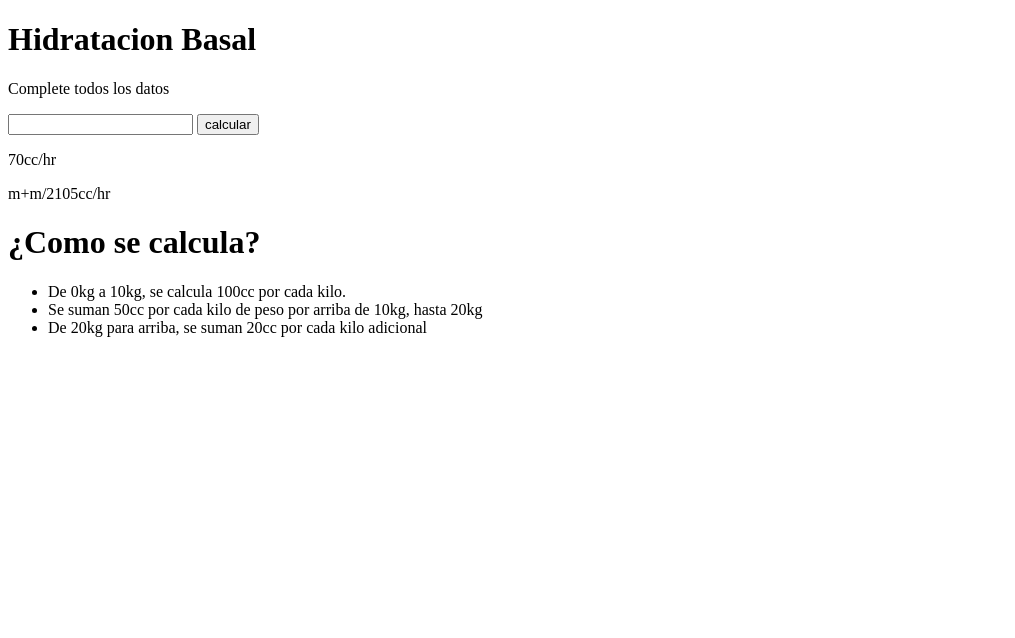
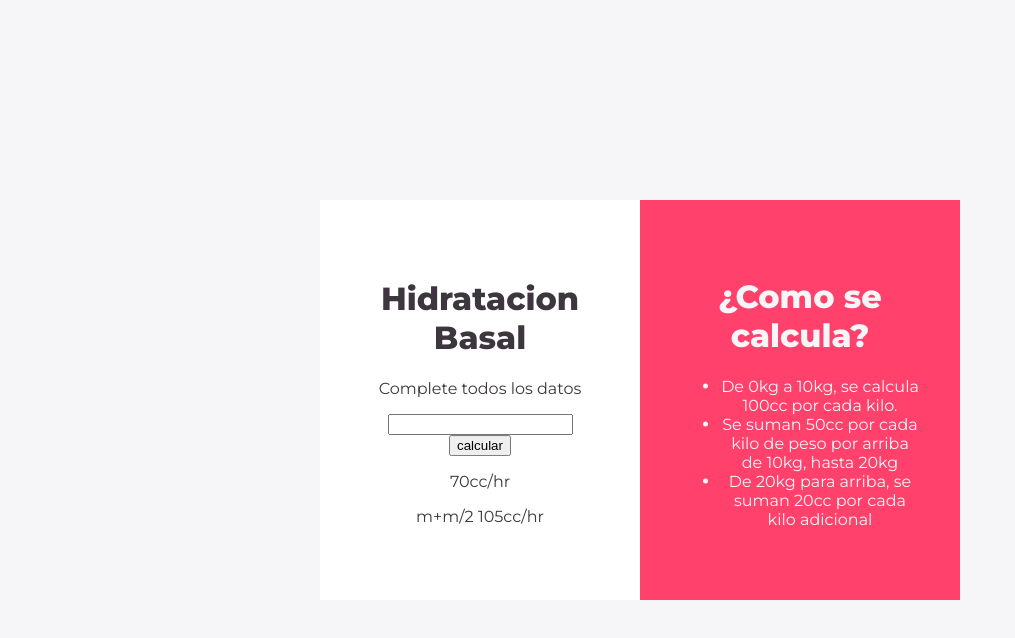
Before and after one commit to Arap07/calculadora.feb, a plain HTML site: page index.html in a window 1280 px wide. Shown: the whole page, without its empty margins (0-1015 px from the left). Drawn offline with Linux system fonts and the light colour scheme.

Commit message:
Se incorporo CSS

```diff
--- a/index.html
+++ b/index.html
@@ -3,21 +3,38 @@
 <html>
     <head>
      <title>calculadora de hidratacion</title>
+     <meta charse="utf-8"/>
+    <link rel="stylesheet" href="style.css"/>
     </head>
 
     <body>
-        <h1>Hidratacion Basal</h1>
+        <div id="contenedor">
+            <div id="calculadora">
+                <div class="contenido">
+
+                    <h1 >Hidratacion Basal</h1>
                     <p>Complete todos los datos</p>
                     <input type="number"/>
                     <button>calcular</button>
                     <p>70cc/hr</p>
-        <p>m+m/2105cc/hr</p>
+                    <p>m+m/2 105cc/hr</p>
+                </div>
+
+            </div>
+            <div id="detalle">
+                <div class="contenido">
                     <h1>¿Como se calcula?</h1>
                     <ul>
                         <li>De 0kg a 10kg, se calcula 100cc por cada kilo.</li>
                         <li>Se suman 50cc por cada kilo de peso por arriba de 10kg, hasta 20kg</li>
                         <li>De 20kg para arriba, se suman 20cc por cada kilo adicional</li>
                     </ul>
+                </div>
+
+            </div>
+
+
+        </div>
     </body>
 
 </html>
--- /dev/null
+++ b/style.css
@@ -0,0 +1,46 @@
+@import url('https://fonts.googleapis.com/css?family=Montserrat:400,800');
+
+
+    body{
+        background:  #f6f5f7;
+;
+        font-family: 'Montserrat', sans-serif;
+        color: #3E363F;
+    }
+
+
+    #contenedor {
+        width: 50vw;
+        height: 50vh;
+        background: pink;
+        text-align: center;
+        position: absolute;
+        inset: 0;
+        margin: auto;
+
+    }
+
+    #calculadora{
+        background: white;
+        /* Con estas 3 lineas vamos a hacer que los divs queden lado a lado */
+        width: 50%;
+        height: 100%;
+        float: left;
+    }
+
+    #detalle{
+        background: #FF416C;
+        color: #f6f5f7;
+        /* Con estas 3 lineas vamos a hacer que los divs queden lado a lado */
+        width: 50%;
+        height: 100%;
+        float: left;
+    }
+    .contenido{
+        /* Estas tres lineas van a centrar el contenido verticalmente dentro de cada div */
+        position: relative;
+        top: 50%;
+        transform: translateY(-50%);
+        overflow: hidden;
+        padding: 40px;
+    }
```
Lines whose indentation alone changed are shown as unchanged.
